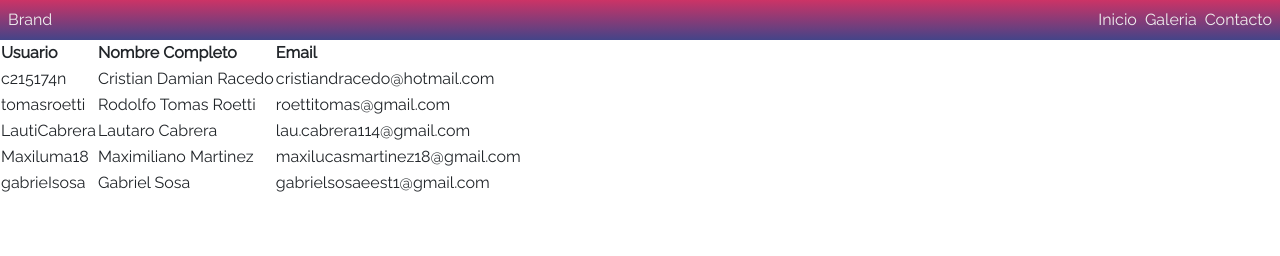
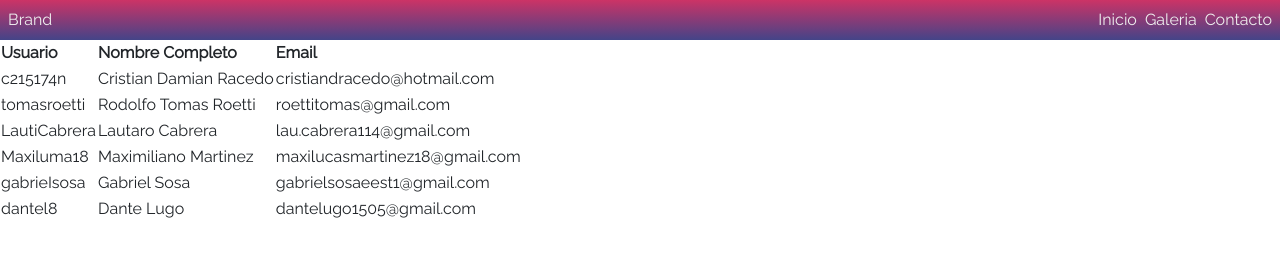
Before and after one commit to C215714N/git-fpescar-lxv14, a plain HTML site: page index.html in a window 1280 px wide. Drawn offline with nearby package versions, Linux system fonts and the light colour scheme; a script that the page names is missing.

Commit message:
Agrego colaborador en index.html y readme.md

```diff
--- a/index.html
+++ b/index.html
@@ -72,6 +72,11 @@
                     <td>Gabriel Sosa</td>
                     <td>gabrielsosaeest1@gmail.com</td>
                 </tr>
+                <tr>
+                    <td>dantel8</td>
+                    <td>Dante Lugo</td>
+                    <td>dantelugo1505@gmail.com</td>
+                </tr>
             </tbody>
         </table>
         <!-- Formulario de Contacto -->
```
Also changed, not shown: readme.md.
